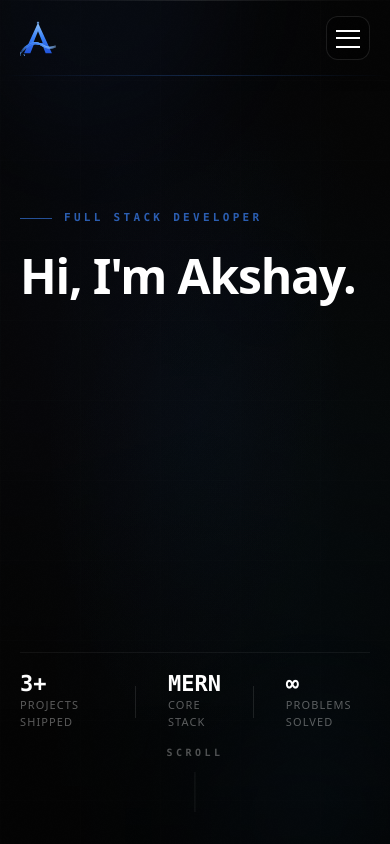
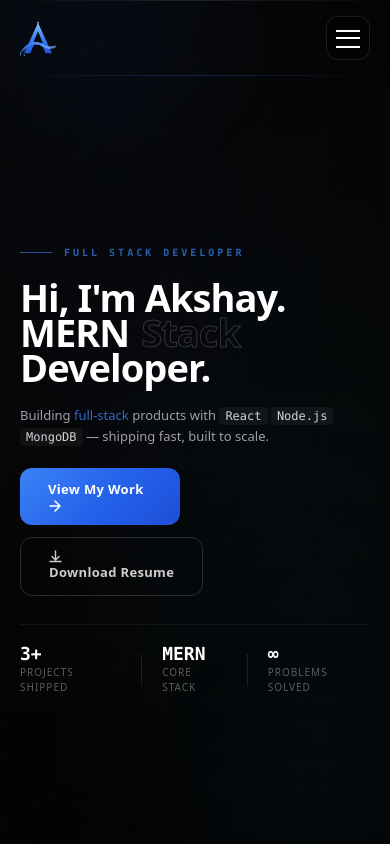
Before and after one commit to AkshayBuilds/AkshayPortfolio, a React (Vite) app: page / in a window 390 px wide. Shown: the top 844 px of the page. Built offline with nearby package versions, Linux system fonts and the light colour scheme; the HTML template or start-up script is replaced by a standard one; a web font is replaced by a local one.

Commit message:
Changes in form and responsive

```diff
--- a/src/App.jsx
+++ b/src/App.jsx
@@ -65,6 +65,7 @@ export default function App() {
     lenisRef.current?.scrollTo(el, { offset: -84, duration: 1.2, easing: (t) => 1 - Math.pow(1 - t, 3) });
   };
 
+  // ── Lenis smooth scroll ───────────────────────────────────────────────────
   useEffect(() => {
     const lenis = new Lenis({
       duration: 1.15,
@@ -77,10 +78,7 @@ export default function App() {
     lenis.on("scroll", ScrollTrigger.update);
 
     let raf = 0;
-    const loop = (time) => {
-      lenis.raf(time);
-      raf = requestAnimationFrame(loop);
-    };
+    const loop = (time) => { lenis.raf(time); raf = requestAnimationFrame(loop); };
     raf = requestAnimationFrame(loop);
 
     const onRefresh = () => lenis.resize();
@@ -95,14 +93,27 @@ export default function App() {
     };
   }, []);
 
+  // ── Hero scroll-step animation — DESKTOP ONLY (≥ 1024px) ─────────────────
+  // On mobile & tablet we skip the pinning + wheel hijack entirely.
+  // All hero elements are shown immediately (handled in HeroSection via
+  // the `animateHero` prop being false).
   useEffect(() => {
+    const isLargeScreen = window.innerWidth >= 1024;
+
     const ctx = gsap.context(() => {
       const [line1, line2, line3] = heroLineRefs.current;
-      const sub = heroSubtextRef.current;
+      const sub  = heroSubtextRef.current;
       const ctas = heroCtasRef.current;
 
       if (!line1 || !line2 || !line3 || !sub || !ctas) return;
 
+      // ── Mobile / tablet: reveal everything immediately, no pin ──
+      if (!isLargeScreen) {
+        gsap.set([line1, line2, line3, sub, ctas], { opacity: 1, y: 0, clearProps: "willChange" });
+        return;
+      }
+
+      // ── Desktop: step-by-step scroll reveal ──
       gsap.set([line2, line3, sub, ctas], { opacity: 0, y: 80 });
       gsap.set(line1, { opacity: 1, y: 0 });
 
@@ -114,59 +125,42 @@ export default function App() {
         .addLabel("step2")
         .to(line3, { opacity: 1, y: 0, duration: 0.5 })
         .addLabel("step3")
-        .to(sub, { opacity: 1, y: 0, duration: 0.4 })
+        .to(sub,  { opacity: 1, y: 0, duration: 0.4 })
         .to(ctas, { opacity: 1, y: 0, duration: 0.4 })
         .addLabel("step4");
 
-      const steps = ["step0", "step1", "step2", "step3", "step4"];
+      const steps = ["step0","step1","step2","step3","step4"];
       let currentStep = 0;
-      let isAnimating = false;
-      let heroActive = false;
-      let isLocked = false;
-      let wheelQueue = 0;
+      let isAnimating  = false;
+      let heroActive   = false;
+      let isLocked     = false;
+      let wheelQueue   = 0;
 
       const goToStep = (index) => {
         if (isAnimating) return;
         if (index < 0 || index >= steps.length) return;
-
         isAnimating = true;
         tl.tweenTo(steps[index], {
           duration: 0.45,
           ease: "power2.out",
-          onComplete: () => {
-            currentStep = index;
-            isAnimating = false;
-          },
+          onComplete: () => { currentStep = index; isAnimating = false; },
         });
       };
 
       const processScroll = () => {
         if (isLocked || wheelQueue === 0) return;
-
         isLocked = true;
         const direction = wheelQueue > 0 ? 1 : -1;
         wheelQueue = 0;
-
-        if (direction > 0 && currentStep < steps.length - 1) {
-          goToStep(currentStep + 1);
-        } else if (direction < 0 && currentStep > 0) {
-          goToStep(currentStep - 1);
-        }
-
-        window.setTimeout(() => {
-          isLocked = false;
-          processScroll();
-        }, 550);
+        if (direction > 0 && currentStep < steps.length - 1) goToStep(currentStep + 1);
+        else if (direction < 0 && currentStep > 0) goToStep(currentStep - 1);
+        window.setTimeout(() => { isLocked = false; processScroll(); }, 550);
       };
 
       const onWheel = (e) => {
         if (!heroActive) return;
-
         const down = e.deltaY > 0;
-        if (currentStep < steps.length - 1 || !down) {
-          e.preventDefault();
-        }
-
+        if (currentStep < steps.length - 1 || !down) e.preventDefault();
         wheelQueue += down ? 1 : -1;
         processScroll();
       };
@@ -177,39 +171,34 @@ export default function App() {
         end: "+=150%",
         pin: true,
         invalidateOnRefresh: true,
-        onEnter: () => (heroActive = true),
+        onEnter:     () => (heroActive = true),
         onEnterBack: () => (heroActive = true),
-        onLeave: () => (heroActive = false),
+        onLeave:     () => (heroActive = false),
         onLeaveBack: () => (heroActive = false),
       });
 
       window.addEventListener("wheel", onWheel, { passive: false });
-      return () => {
-        window.removeEventListener("wheel", onWheel);
-      };
+      return () => window.removeEventListener("wheel", onWheel);
     }, heroSectionRef);
 
     return () => ctx.revert();
   }, []);
 
+  // ── Nav solid on scroll ───────────────────────────────────────────────────
   useEffect(() => {
-    const updateNav = () => {
-      const y = window.scrollY || 0;
-      setNavSolid(y > 20);
-    };
-    updateNav();
-    window.addEventListener("scroll", updateNav, { passive: true });
-    return () => window.removeEventListener("scroll", updateNav);
+    const update = () => setNavSolid((window.scrollY || 0) > 20);
+    update();
+    window.addEventListener("scroll", update, { passive: true });
+    return () => window.removeEventListener("scroll", update);
   }, []);
 
+  // ── Stack-card shrink effect ──────────────────────────────────────────────
   useEffect(() => {
     const cards = gsap.utils.toArray(".stack-card");
     const tweens = [];
-
     cards.forEach((card, i) => {
       const next = cards[i + 1];
       if (!next) return;
-
       const tween = gsap.to(card, {
         scale: 0.94,
         opacity: 0.78,
@@ -223,12 +212,8 @@ export default function App() {
       });
       tweens.push(tween);
     });
-
     return () => {
-      tweens.forEach((t) => {
-        t.scrollTrigger?.kill();
-        t.kill();
-      });
+      tweens.forEach((t) => { t.scrollTrigger?.kill(); t.kill(); });
     };
   }, [projects]);
 
@@ -236,17 +221,24 @@ export default function App() {
     try {
       await navigator.clipboard.writeText(value);
       setToast(`${label} copied`);
-      window.setTimeout(() => setToast(null), 1500);
     } catch {
       setToast("Copy failed");
-      window.setTimeout(() => setToast(null), 1500);
     }
+    window.setTimeout(() => setToast(null), 1500);
   };
+
+  // Passed to HeroSection — false on mobile/tablet so elements start visible
+  const animateHero = typeof window !== "undefined" && window.innerWidth >= 1024;
 
   return (
     <div className="relative min-h-screen bg-[#080808] font-sans text-white">
       <NoiseOverlay />
-      <Header navSolid={navSolid} menuOpen={menuOpen} setMenuOpen={setMenuOpen} scrollToId={scrollToId} />
+      <Header
+        navSolid={navSolid}
+        menuOpen={menuOpen}
+        setMenuOpen={setMenuOpen}
+        scrollToId={scrollToId}
+      />
 
       <main className="relative">
         <HeroSection
@@ -257,6 +249,7 @@ export default function App() {
           heroSubtextRef={heroSubtextRef}
           heroCtasRef={heroCtasRef}
           scrollToId={scrollToId}
+          animateHero={animateHero}   // ← NEW prop
         />
         <AboutSection />
         <SkillsSection />
@@ -266,11 +259,11 @@ export default function App() {
         <FooterSection />
       </main>
 
-      {toast ? (
+      {toast && (
         <div className="fixed bottom-6 left-1/2 z-[70] -translate-x-1/2 rounded-full border border-white/10 bg-black/70 px-5 py-3 text-[13px] font-semibold text-white/90 shadow-[0_0_30px_#000000aa] backdrop-blur-md">
           {toast}
         </div>
-      ) : null}
+      )}
     </div>
   );
 }
--- a/src/sections/HeroSection.jsx
+++ b/src/sections/HeroSection.jsx
@@ -19,7 +19,11 @@ function GridLines() {
   return (
     <div className="absolute inset-0 overflow-hidden pointer-events-none" style={{opacity:0.035}}>
       <svg width="100%" height="100%">
-        <defs><pattern id="hero-grid" width="80" height="80" patternUnits="userSpaceOnUse"><path d="M 80 0 L 0 0 0 80" fill="none" stroke="white" strokeWidth="0.5"/></pattern></defs>
+        <defs>
+          <pattern id="hero-grid" width="80" height="80" patternUnits="userSpaceOnUse">
+            <path d="M 80 0 L 0 0 0 80" fill="none" stroke="white" strokeWidth="0.5"/>
+          </pattern>
+        </defs>
         <rect width="100%" height="100%" fill="url(#hero-grid)"/>
       </svg>
     </div>
@@ -39,25 +43,26 @@ function FloatingBadge({ children, style, delay = 0 }) {
 }
 
 function MagneticButton({ children, onClick, href, primary = false }) {
-  const ref = useRef(null);
+  const ref    = useRef(null);
   const rafRef = useRef(null);
 
   const onMove = (e) => {
     const r = ref.current?.getBoundingClientRect();
     if (!r) return;
-    const dx = e.clientX - (r.left + r.width / 2);
-    const dy = e.clientY - (r.top + r.height / 2);
-    const dist = Math.sqrt(dx*dx + dy*dy);
-    const s = dist < 80 ? ((80-dist)/80)*0.35 : 0;
+    const dx   = e.clientX - (r.left + r.width / 2);
+    const dy   = e.clientY - (r.top + r.height / 2);
+    const dist = Math.sqrt(dx * dx + dy * dy);
+    const s    = dist < 80 ? ((80 - dist) / 80) * 0.35 : 0;
     cancelAnimationFrame(rafRef.current);
     rafRef.current = requestAnimationFrame(() => {
-      if (ref.current) ref.current.style.transform = `translate(${dx*s}px,${dy*s}px)`;
+      if (ref.current) ref.current.style.transform = `translate(${dx * s}px,${dy * s}px)`;
     });
   };
+
   const onLeave = () => {
     if (!ref.current) return;
     ref.current.style.transition = "transform 0.5s cubic-bezier(0.23,1,0.32,1)";
-    ref.current.style.transform = "translate(0px,0px)";
+    ref.current.style.transform  = "translate(0px,0px)";
     setTimeout(() => { if (ref.current) ref.current.style.transition = ""; }, 500);
   };
 
@@ -79,8 +84,8 @@ function MagneticButton({ children, onClick, href, primary = false }) {
   return (
     <div ref={ref} onMouseMove={onMove} onMouseLeave={onLeave} style={{display:"inline-block"}}>
       {href
-        ? <a href={href} className={base+gCls}>{inner}</a>
-        : <button type="button" onClick={onClick} className={base+(primary?pCls:gCls)}>{inner}</button>
+        ? <a href={href} className={base + gCls}>{inner}</a>
+        : <button type="button" onClick={onClick} className={base + (primary ? pCls : gCls)}>{inner}</button>
       }
     </div>
   );
@@ -89,15 +94,16 @@ function MagneticButton({ children, onClick, href, primary = false }) {
 function StatPill({ value, label }) {
   return (
     <div className="flex flex-col items-start gap-0.5">
-      <span className="font-mono text-[22px] font-bold text-white leading-none">{value}</span>
-      <span className="text-[11px] font-medium tracking-widest text-white/35 uppercase">{label}</span>
+      <span className="font-mono text-[18px] font-bold text-white leading-none sm:text-[22px]">{value}</span>
+      <span className="text-[10px] font-medium tracking-widest text-white/35 uppercase sm:text-[11px]">{label}</span>
     </div>
   );
 }
 
 function ScrollIndicator() {
   return (
-    <div className="absolute bottom-8 left-1/2 z-10 -translate-x-1/2 pointer-events-none">
+    // Only shown on large screens where the pin/scroll effect is active
+    <div className="absolute bottom-8 left-1/2 z-10 -translate-x-1/2 pointer-events-none hidden lg:block">
       <div className="flex flex-col items-center gap-3">
         <span className="font-mono text-[10px] font-semibold tracking-[0.35em] text-white/30 uppercase">Scroll</span>
         <div className="relative h-10 w-[1.5px] overflow-hidden rounded-full" style={{background:"rgba(255,255,255,0.08)"}}>
@@ -109,44 +115,6 @@ function ScrollIndicator() {
   );
 }
 
-/* ══════════════════════════════════════════
-   THE FIX — what was broken and why:
-
-   Problem 1 — Initial transform conflict:
-     App.jsx GSAP does: gsap.set([line2,line3,sub,ctas], {opacity:0, y:80})
-     But HeroSection was setting inline style opacity:0 WITHOUT transform.
-     When GSAP then tweens y from 80→0 it works, but the element starts
-     at y=0 (no inline transform set), so lines 2/3 "snap" before animating.
-     FIX: Set BOTH opacity:0 AND transform:translateY(80px) as inline styles
-     on all GSAP-controlled elements. This matches exactly what gsap.set does.
-
-   Problem 2 — Eyebrow CSS animation conflicting with GSAP:
-     The eyebrow div had opacity:0 + CSS fadeUp animation (fires immediately).
-     GSAP never touches it, but the CSS animation delay of 0.1s meant it
-     appeared at the same time as line1, making the sequence feel random.
-     FIX: Keep eyebrow as CSS-only but use a very short delay (0.1s) so it
-     appears almost immediately — it's decorative, not part of the sequence.
-
-   Problem 3 — Stats row animation delay too aggressive:
-     Stats had animation delay 0.8s which caused it to fire mid-GSAP-sequence
-     creating a jarring overlap where stats appeared before subtext/CTAs.
-     FIX: Use delay 0.4s — stats should be visible from the start since they
-     don't participate in the scroll-step sequence at all.
-
-   Problem 4 — willChange missing:
-     GSAP-animated elements need willChange:"transform,opacity" to prevent
-     browser repaints causing jank during the scroll-triggered animations.
-
-   GSAP timeline in App.jsx controls EXACTLY these 5 refs:
-     heroLineRefs[0] → line 0  (step0→step1)
-     heroLineRefs[1] → line 1  (step1→step2)
-     heroLineRefs[2] → line 2  (step2→step3)
-     heroSubtextRef  → subtext (step3, shared tween with ctas)
-     heroCtasRef     → ctas    (step3, shared tween with ctas)
-
-   Everything else (eyebrow, stats) uses CSS-only animations.
-   Zero interference.
-══════════════════════════════════════════ */
 export default function HeroSection({
   isMobile,
   HeroScene,
@@ -155,23 +123,29 @@ export default function HeroSection({
   heroSubtextRef,
   heroCtasRef,
   scrollToId,
+  animateHero = false, // true only on desktop (≥1024px) — drives initial hidden state
 }) {
   const [mousePos, setMousePos] = useState({ x: 0.5, y: 0.5 });
 
   useEffect(() => {
-    const onMove = (e) => setMousePos({ x: e.clientX/window.innerWidth, y: e.clientY/window.innerHeight });
+    const onMove = (e) =>
+      setMousePos({ x: e.clientX / window.innerWidth, y: e.clientY / window.innerHeight });
     window.addEventListener("mousemove", onMove, { passive: true });
     return () => window.removeEventListener("mousemove", onMove);
   }, []);
 
-  // Shared inline style for all GSAP-controlled elements.
-  // Must match exactly what App.jsx gsap.set() applies so there's
-  // no frame where the element is at the wrong position.
-  const gsapInitial = {
-    opacity: 0,
-    transform: "translateY(80px)",
-    willChange: "transform, opacity",
-  };
+  // ── Initial styles ────────────────────────────────────────────────────────
+  // animateHero=true  → element starts hidden (GSAP will reveal it step-by-step)
+  // animateHero=false → element starts fully visible (CSS fade-in instead)
+  const gsapInitial = animateHero
+    ? { opacity: 0, transform: "translateY(80px)", willChange: "transform, opacity" }
+    : {};
+
+  // CSS fade-up for non-animated (mobile/tablet) elements
+  const cssReveal = (delay = 0) =>
+    !animateHero
+      ? { opacity: 0, animation: `hFadeUp 0.6s cubic-bezier(0.22,1,0.36,1) ${delay}s forwards` }
+      : {};
 
   return (
     <section
@@ -182,9 +156,15 @@ export default function HeroSection({
       {/* Background */}
       <div className="absolute inset-0">
         {isMobile ? (
-          <div className="h-full w-full" style={{background:"radial-gradient(ellipse at 30% 20%, #1e3a8a18 0%, transparent 60%), radial-gradient(ellipse at 80% 80%, #0ea5e910 0%, transparent 60%), #080808"}}/>
+          <div className="h-full w-full" style={{
+            background: "radial-gradient(ellipse at 30% 20%, #1e3a8a18 0%, transparent 60%), radial-gradient(ellipse at 80% 80%, #0ea5e910 0%, transparent 60%), #080808"
+          }}/>
         ) : (
-          <Suspense fallback={<div className="h-full w-full" style={{background:"radial-gradient(ellipse at 30% 30%, #1e3a8a18 0%, transparent 60%), #080808"}}/>}>
+          <Suspense fallback={
+            <div className="h-full w-full" style={{
+              background: "radial-gradient(ellipse at 30% 30%, #1e3a8a18 0%, transparent 60%), #080808"
+            }}/>
+          }>
             <HeroScene />
           </Suspense>
         )}
@@ -193,36 +173,41 @@ export default function HeroSection({
       <GridLines />
       <GradientOrbs />
 
-      {/* Mouse parallax */}
-      <div
-        className="pointer-events-none absolute inset-0"
-        style={{background:`radial-gradient(ellipse at ${mousePos.x*100}% ${mousePos.y*100}%, rgba(59,130,246,0.045) 0%, transparent 55%)`,transition:"background 0.1s"}}
-      />
+      {/* Mouse parallax — desktop only to avoid pointless repaints on touch */}
+      {!isMobile && (
+        <div
+          className="pointer-events-none absolute inset-0"
+          style={{
+            background: `radial-gradient(ellipse at ${mousePos.x * 100}% ${mousePos.y * 100}%, rgba(59,130,246,0.045) 0%, transparent 55%)`,
+            transition: "background 0.1s",
+          }}
+        />
+      )}
 
       {/* Dark overlay */}
       <div className="absolute inset-0 pointer-events-none bg-gradient-to-b from-black/40 via-black/30 to-black/60" />
 
-      {/* Floating badges */}
-      <FloatingBadge style={{top:"22%",right:"8%"}} delay={0}>React.js</FloatingBadge>
-      <FloatingBadge style={{top:"55%",right:"5%"}} delay={2}>Node.js</FloatingBadge>
+      {/* Floating badges — desktop only */}
+      <FloatingBadge style={{top:"22%",right:"8%"}}  delay={0}>React.js</FloatingBadge>
+      <FloatingBadge style={{top:"55%",right:"5%"}}  delay={2}>Node.js</FloatingBadge>
       <FloatingBadge style={{top:"38%",right:"18%"}} delay={1}>MongoDB</FloatingBadge>
 
       {/* ── Main content ── */}
       <div className="relative z-10 w-full px-5 pt-24 md:px-10 md:pt-28 lg:px-16">
-        <div className="flex w-full max-w-[1100px] flex-col gap-7">
+        <div className="flex w-full max-w-[1100px] flex-col gap-5 md:gap-7">
 
-          {/* EYEBROW — CSS-only, not in GSAP timeline */}
+          {/* EYEBROW — always CSS-only */}
           <div
             className="flex items-center gap-3"
-            style={{opacity:0, animation:"hFadeUp 0.55s cubic-bezier(0.22,1,0.36,1) 0.1s forwards"}}
+            style={{ opacity: 0, animation: "hFadeUp 0.55s cubic-bezier(0.22,1,0.36,1) 0.1s forwards" }}
           >
             <span className="h-px w-8 bg-[#3b82f6]/60" />
-            <span className="font-mono text-[11px] font-semibold tracking-[0.3em] text-[#3b82f6]/70 uppercase">
+            <span className="font-mono text-[10px] font-semibold tracking-[0.3em] text-[#3b82f6]/70 uppercase sm:text-[11px]">
               Full Stack Developer
             </span>
           </div>
 
-          {/* HEADLINE LINES — GSAP-controlled via heroLineRefs[0/1/2] */}
+          {/* HEADLINE LINES */}
           <div className="flex flex-col gap-0 md:gap-1">
             {[
               { text: "Hi, I'm Akshay.", idx: 0 },
@@ -234,22 +219,26 @@ export default function HeroSection({
                 ref={(el) => { heroLineRefs.current[idx] = el; }}
                 className="font-display tracking-tight text-white"
                 style={{
-                  fontSize: "clamp(48px, 9vw, 108px)",
+                  fontSize: "clamp(38px, 9vw, 108px)",
                   fontWeight: 700,
                   lineHeight: 0.92,
                   letterSpacing: "-0.025em",
-                  // line0: App.jsx does gsap.set(line1,{opacity:1,y:0}) immediately
-                  // so we can safely start it visible. Lines 1+2 start at y:80, opacity:0.
+                  // line0 always visible; lines 1+2 depend on animateHero
                   ...(idx === 0
                     ? { opacity: 1, transform: "translateY(0px)", willChange: "transform, opacity" }
-                    : gsapInitial
+                    : animateHero
+                      ? gsapInitial
+                      : cssReveal(0.1 + idx * 0.12)   // staggered CSS reveal on mobile
                   ),
                 }}
               >
                 {idx === 1 ? (
                   <>
                     <span>MERN</span>
-                    <span className="ml-3 md:ml-4" style={{WebkitTextStroke:"1px rgba(255,255,255,0.18)",WebkitTextFillColor:"transparent"}}>
+                    <span className="ml-3 md:ml-4" style={{
+                      WebkitTextStroke: "1px rgba(255,255,255,0.18)",
+                      WebkitTextFillColor: "transparent",
+                    }}>
                       Stack
                     </span>
                   </>
@@ -258,25 +247,25 @@ export default function HeroSection({
             ))}
           </div>
 
-          {/* SUBTEXT — GSAP-controlled via heroSubtextRef */}
+          {/* SUBTEXT */}
           <p
             ref={heroSubtextRef}
-            className="max-w-[50rem] font-sans text-[14px] leading-relaxed text-zinc-400 md:text-[15px]"
-            style={gsapInitial}
+            className="max-w-[50rem] font-sans text-[13px] leading-relaxed text-zinc-400 md:text-[15px]"
+            style={animateHero ? gsapInitial : cssReveal(0.45)}
           >
             Building{" "}
             <span className="text-[#3b82f6]/80 font-medium">full-stack</span> products with{" "}
-            <span className="font-mono text-zinc-300 text-[13px] bg-white/[0.05] rounded px-1.5 py-0.5">React</span>{" "}
-            <span className="font-mono text-zinc-300 text-[13px] bg-white/[0.05] rounded px-1.5 py-0.5">Node.js</span>{" "}
-            <span className="font-mono text-zinc-300 text-[13px] bg-white/[0.05] rounded px-1.5 py-0.5">MongoDB</span>{" "}
+            <span className="font-mono text-zinc-300 text-[12px] bg-white/[0.05] rounded px-1.5 py-0.5 md:text-[13px]">React</span>{" "}
+            <span className="font-mono text-zinc-300 text-[12px] bg-white/[0.05] rounded px-1.5 py-0.5 md:text-[13px]">Node.js</span>{" "}
+            <span className="font-mono text-zinc-300 text-[12px] bg-white/[0.05] rounded px-1.5 py-0.5 md:text-[13px]">MongoDB</span>{" "}
             — shipping fast, built to scale.
           </p>
 
-          {/* CTAs — GSAP-controlled via heroCtasRef */}
+          {/* CTAs */}
           <div
             ref={heroCtasRef}
             className="flex flex-col gap-3 sm:flex-row sm:items-center"
-            style={gsapInitial}
+            style={animateHero ? gsapInitial : cssReveal(0.55)}
           >
             <MagneticButton primary onClick={() => scrollToId("work")}>
               <span className="mr-2">View My Work</span>
@@ -292,10 +281,10 @@ export default function HeroSection({
             </MagneticButton>
           </div>
 
-          {/* STATS — CSS-only, not in GSAP timeline */}
+          {/* STATS — always CSS-only */}
           <div
-            className="mt-2 flex items-center gap-8 border-t border-white/[0.06] pt-5"
-            style={{opacity:0, animation:"hFadeUp 0.6s cubic-bezier(0.22,1,0.36,1) 0.4s forwards"}}
+            className="mt-2 flex items-center gap-5 border-t border-white/[0.06] pt-5 sm:gap-8"
+            style={{ opacity: 0, animation: "hFadeUp 0.6s cubic-bezier(0.22,1,0.36,1) 0.4s forwards" }}
           >
             <StatPill value="3+" label="Projects shipped" />
             <div className="h-8 w-px bg-white/10" />
--- a/src/sections/SkillsSection.jsx
+++ b/src/sections/SkillsSection.jsx
@@ -143,7 +143,6 @@ function CategoryCard({ group, index }) {
           {group.icon}
         </div>
         <div>
-          <p className="card-category-label">CATEGORY</p>
           <h3 className="card-title" style={{ color: group.color }}>
             {group.title}
           </h3>
```
Also changed, not shown: src/components/forms/ContactForm.jsx (+49 -35 lines), src/sections/ContactSection.jsx (+30 -11 lines).
